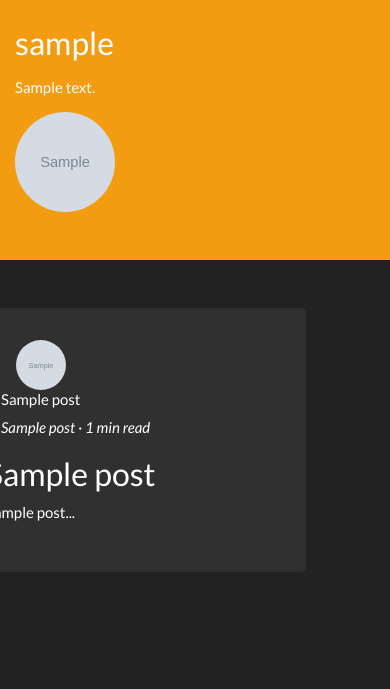
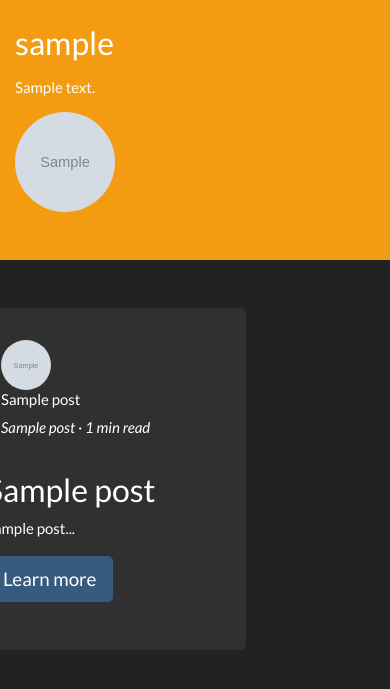
Before and after one commit to thegalkin/Flask-blog, a Flask app: template templates/userPage.html in a window 390 px wide. Shown: the top 689 px of the page. Run offline with Flask 2, Linux system fonts and the light colour scheme; the template is opened without the code that fills it: most values are stand-ins (such as "Sample title", 1, 10 or a date in 2020); grey boxes marked "Sample" are stand-in pictures; some libraries are stand-ins or nearby versions.

Commit message:
user page fully works

```diff
--- a/server.py
+++ b/server.py
@@ -105,18 +105,18 @@ def user(userID):
     c = conn.cursor()
     temp = "images/users/{}.jpg".format(userID)
     imageLink = url_for('static', filename=temp)
-    about = c.execute("SELECT about FROM `userData` WHERE nick=?", (userID,))
-    posts = c.execute("SELECT posts FROM `userData` WHERE nick=?", (userID,))
-    temp = ""
+    about = c.execute("SELECT about FROM `userData` WHERE nick=?;", (userID,))
+    #posts = c.execute("SELECT posts FROM `userData` WHERE nick=?;", (userID,))
+    #temp = ""
     about = about.fetchall()
     # Страшный костыль, который избавляет от еще большего ужаса из базы данных вида: [('[1,2]',)]
-    """posts = posts.fetchall()
-    posts = str(posts)
-    posts = posts[posts.find("'")+2:posts.rfind("'")-1]"""
-    """
-    while posts.find(",") != -1:
-        posts = posts.replace(",", " OR ")"""
-    #f.write(posts + "\n")
+
+    about = str(about)
+    about = about[about.find("'")+1:about.rfind("'")]
+
+    """while about.find(",") != -1:
+        about = about.replace(",", " OR ")"""
+
     """posts = posts.split(",")
     posts = [int(posts[i]) for i in range(len(posts))]
     f.write(str(posts) + " - posts" + "\n")"""
--- a/templates/userPage.html
+++ b/templates/userPage.html
@@ -17,7 +17,8 @@
                 <div class="col-md">
                     <div class = "container" >
                         <div class = "row mb-5">
-                            <div class="col-md"><h3>{{nick}}</h3>
+                            <div class="col-md">
+                            <h3>{{nick}}</h3>
                             <p><h6>{{about}}</h6></p>
                             </div>
                             <div class="col-md"><img src = {{imageLink}} alt="" class="round" width="100" height="100"></div>
@@ -41,20 +42,22 @@
                     {% block poster %}
                     {% for post in fullPostData %}
                         <div class = "jumbotron">
-                            <div class = "row ">
-                                <div class="col-md-2">
-                                    <div class="col-md"><img src = {{imageLink}} alt="" class="round" width="50" height="50"></div>
+                            <div class = "row">
+                                <div class="col-md-1">
+                                    <img src = {{imageLink}} alt="" class="round" width="50" height="50">
 
 
                                 </div>
-                                <div class="col-md-4">
+                                <div class="col-md-5">
                                     <h6>{{ post[3] }}</h6>
                                     <p><i>{{ post[4] }} · {{(post|length / 1500)|round(0, "ceil")|int}} min read</i></p>
 
                                 </div>
-                                <div class="col-md"></div>
+
                             </div>
-
+                            <p></p>
+                            <p></p>
+                            <p></p>
                             <div class = "row">
                                 <p><h3>{{ post[1] }}</h3></p>
                             </div>
@@ -66,6 +69,11 @@
                                     <p>{{ post[2]}}...</p>
                                 {% endif %}
                             </div>
+                            <div class = "row">
+                                <p class="lead">
+                                    <a class="btn btn-primary btn-lg" href="/texts/{{post[0]}}" role="button">Learn more</a>
+                                </p>
+                            </div>
                         </div>
                     {% endfor %}
                     {% endblock %}
```
Also changed, not shown: dev_output.txt (+1 -1 lines).
